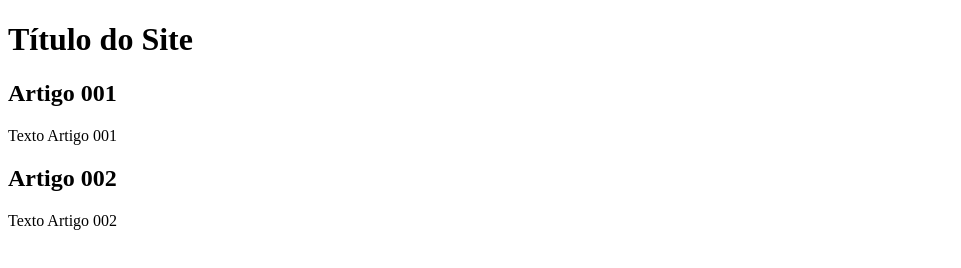
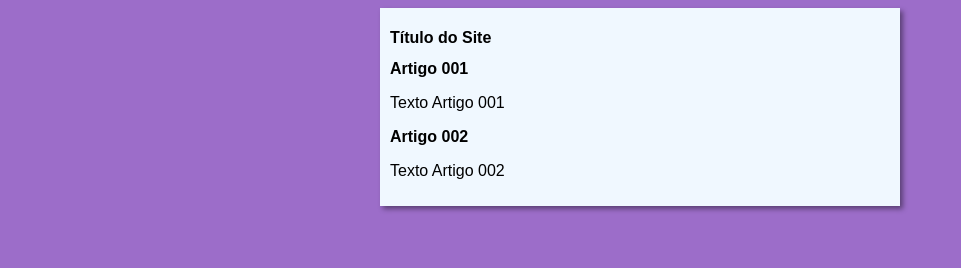
Before and after one commit to toriamelhado/projeto-site, a plain HTML site: page index.html in a window 1280 px wide. Shown: the whole page, without its empty margins (0-961 px from the left). Drawn offline with Linux system fonts and the light colour scheme.

Commit message:
update design

```diff
--- /dev/null
+++ b/estilos/style.css
@@ -0,0 +1,16 @@
+* {
+    font-family: Arial, Helvetica, sans-serif;
+    font-size: 16px;
+}
+
+body {
+    background-color: rgb(156, 109, 201);
+}
+
+main {
+    background-color: aliceblue;
+    width: 500px;
+    margin: auto;
+    padding: 10px;
+    box-shadow: 3px 3px 5px rgba(0, 0, 0, 0.418);
+}
--- a/index.html
+++ b/index.html
@@ -4,6 +4,7 @@
     <meta charset="UTF-8">
     <meta name="viewport" content="width=device-width, initial-scale=1.0">
     <title>Título do Site</title>
+    <link rel="stylesheet" href="estilos/style.css">
 </head>
 <body>
     <main>
```
